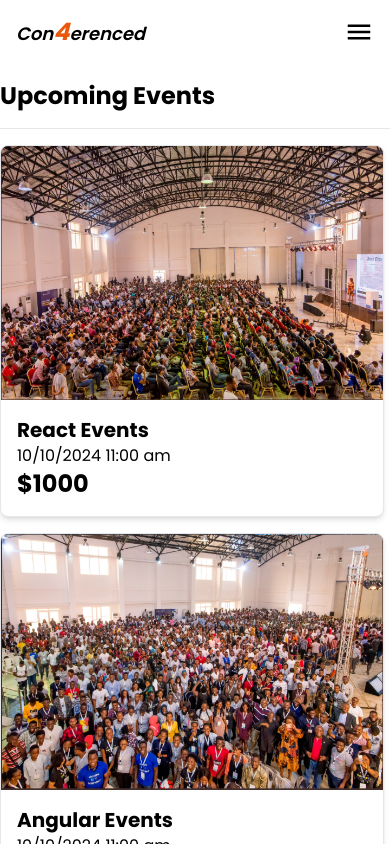
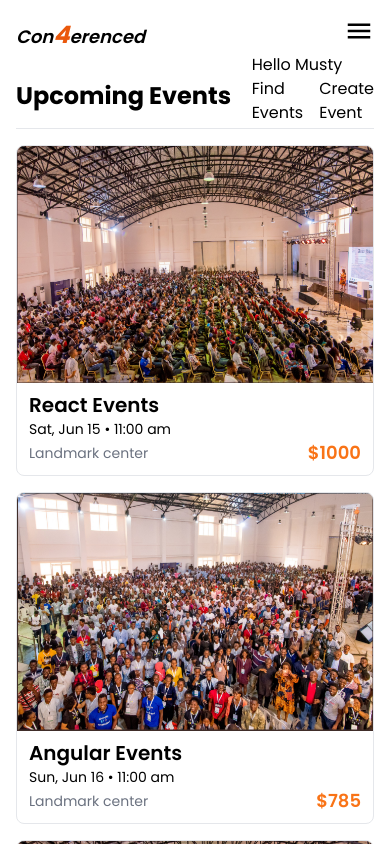
Before and after one commit to Mustycodes/con4erenced, a Next.js app: page /all-events in a window 390 px wide. Shown: the top 844 px of the page. Built offline with nearby package versions, Linux system fonts and the light colour scheme.

Commit message:
make all events page mobile responsive

```diff
--- a/app/(routes)/(root)/all-events/page.tsx
+++ b/app/(routes)/(root)/all-events/page.tsx
@@ -5,7 +5,7 @@ const AllEvents = () => {
     {
       id: 1,
       name: "React Events",
-      date: "10/10/2024",
+      date: "Sat, Jun 15",
       time: "11:00 am",
       price: 1000,
       onlineUrl: '',
@@ -20,7 +20,7 @@ const AllEvents = () => {
     {
       id: 2,
       name: "Angular Events",
-      date: "10/10/2024",
+      date: "Sun, Jun 16",
       time: "11:00 am",
       price: 785,
       onlineUrl: '',
@@ -54,7 +54,7 @@ const AllEvents = () => {
       time: "11:00 am",
       price: 1000,
       onlineUrl: '',
-      imageUrl: "/assets/images/DevFest2.png",
+      imageUrl: "/assets/images/DevFest2019.png",
       location: {
         address: "11, broad street",
         city: "Surulere",
@@ -67,7 +67,7 @@ const AllEvents = () => {
     <div>
       <h1 className='font-bold text-2xl my-4'>Upcoming Events</h1>
       <hr className="my-4" />
-      <div className="grid md:grid-cols-4 gap-4">
+      <div className="grid sm:grid-cols-2 md:grid-cols-3 lg:grid-cols-4 gap-4 justify-center md:justify-start">
         {events.map((event) => (
           <EventThumbnail event={event} />
         ))}
--- a/app/(routes)/(root)/layout.tsx
+++ b/app/(routes)/(root)/layout.tsx
@@ -17,7 +17,7 @@ export default function RootLayout({
   return (
     <div className="max-w-[1100px] mx-auto">
       <Navbar />
-      <main className='pt-16'>{children}</main>
+      <main className='pt-16 px-4 w-full'>{children}</main>
     </div>
   );
 }
--- a/app/components/EventThumbnail.tsx
+++ b/app/components/EventThumbnail.tsx
@@ -6,18 +6,23 @@ interface EventProps {
 }
 const Event = ({ event }: EventProps) => {
   return (
-    <article className='max-w-sm border border-gray-200 shadow-md rounded-lg bg-white overflow-hidden'>
+    <article className='max-w-md border border-gray-200 hover:shadow-md rounded-lg bg-white overflow-hidden'>
       <Link href={`/all-events/${event.id}`}>
         <Image src={event.imageUrl} width={800} height={800} alt={event.name} />
       </Link>
-      <div className='m-4'>
+      <div className='mx-3 my-2'>
         <Link href={`/all-events/${event.id}`} className='hover:underline'>
-          <h4 className='font-bold text-xl'>{event.name}</h4>
+          <h4 className='font-semibold text-xl'>{event.name}</h4>
         </Link>
-        <p>
-          {event.date} {event.time}
+        <p className='text-sm'>
+          {event.date} • {event.time}
         </p>
-        <p className='font-bold text-2xl'>${event.price}</p>
+        <div className='flex items-center justify-between'>
+          <p className='text-sm text-gray-500'>Landmark center</p>
+          <p className='font-semibold text-lg text-orange-500'>
+            ${event.price}
+          </p>
+        </div>
       </div>
     </article>
   );
--- /dev/null
+++ b/app/components/MobileNavbar.tsx
@@ -0,0 +1,35 @@
+"use client";
+
+import { useState } from "react";
+import { MdMenu } from "react-icons/md";
+import NavLinks from "./NavLinks";
+import Link from "next/link";
+
+const MobileNavbar = () => {
+  const [showMobileNav, setshowMobileNav] = useState(false);
+  const toggleNavbar = () => {};
+  return (
+    <div className="relative">
+      <button onClick={toggleNavbar} type='button' className='md:hidden'>
+        <MdMenu className='text-3xl' />
+      </button>
+      <nav className="absolute right-0">
+        <div>Hello Musty</div>
+        <ul className='flex space-x-4'>
+          <li>
+            <Link className={"/all-events"} href='/all-events'>
+              Find Events
+            </Link>
+          </li>
+          <li>
+            <Link className={"/create-event"} href='/create-event'>
+              Create Event
+            </Link>
+          </li>
+        </ul>
+      </nav>
+    </div>
+  );
+};
+
+export default MobileNavbar;
--- a/app/components/Navbar.tsx
+++ b/app/components/Navbar.tsx
@@ -1,18 +1,19 @@
 import Link from "next/link";
 import NavLinks from "./NavLinks";
-import { MdMenu } from "react-icons/md";
+import MobileNavbar from "./MobileNavbar";
+
+
 
 const Navbar = () => {
+
   return (
-    <header className='fixed w-full top-0 left-0 z-20'>
+    <header className='fixed w-full top-0 left-0 z-20 bg-white'>
       <div className='flex justify-between items-center p-4 max-w-screen-xl lg:px-0 mx-auto'>
         <Link href='/' className='font-semibold italic text-lg flex-1'>
           Con<span className='text-orange-600 font-bold text-2xl'>4</span>
           erenced
         </Link>
-        <button type='button' className="md:hidden">
-          <MdMenu className='text-3xl' />
-        </button>
+       <MobileNavbar />
         <NavLinks />
       </div>
     </header>
```
